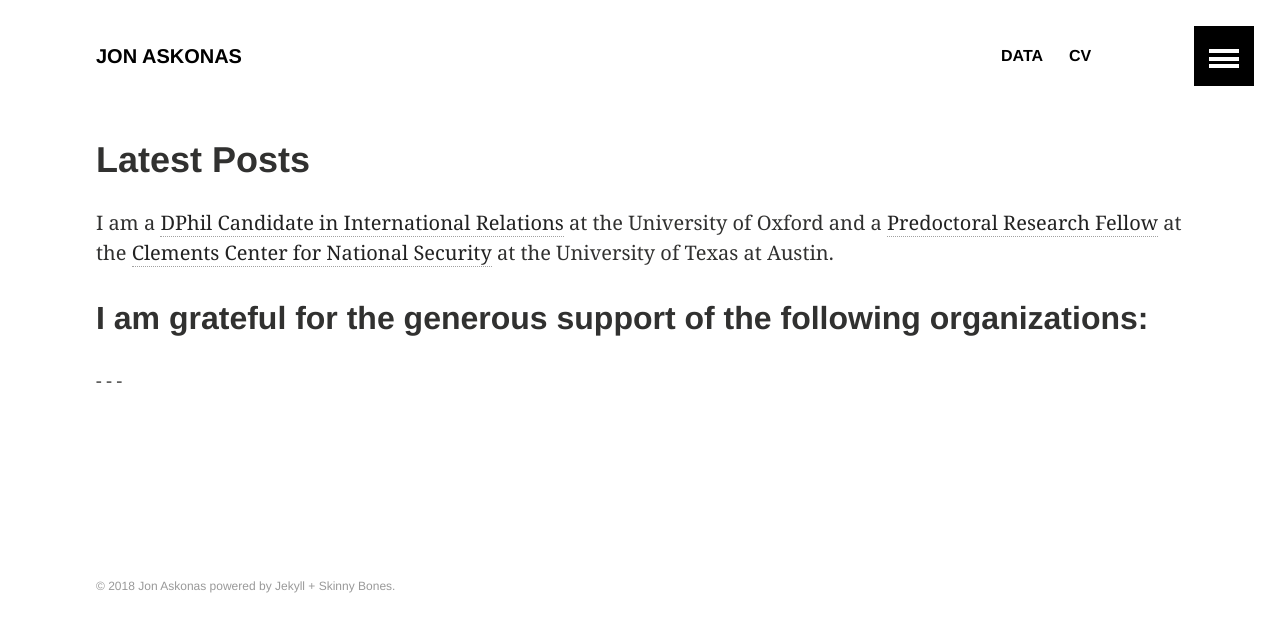
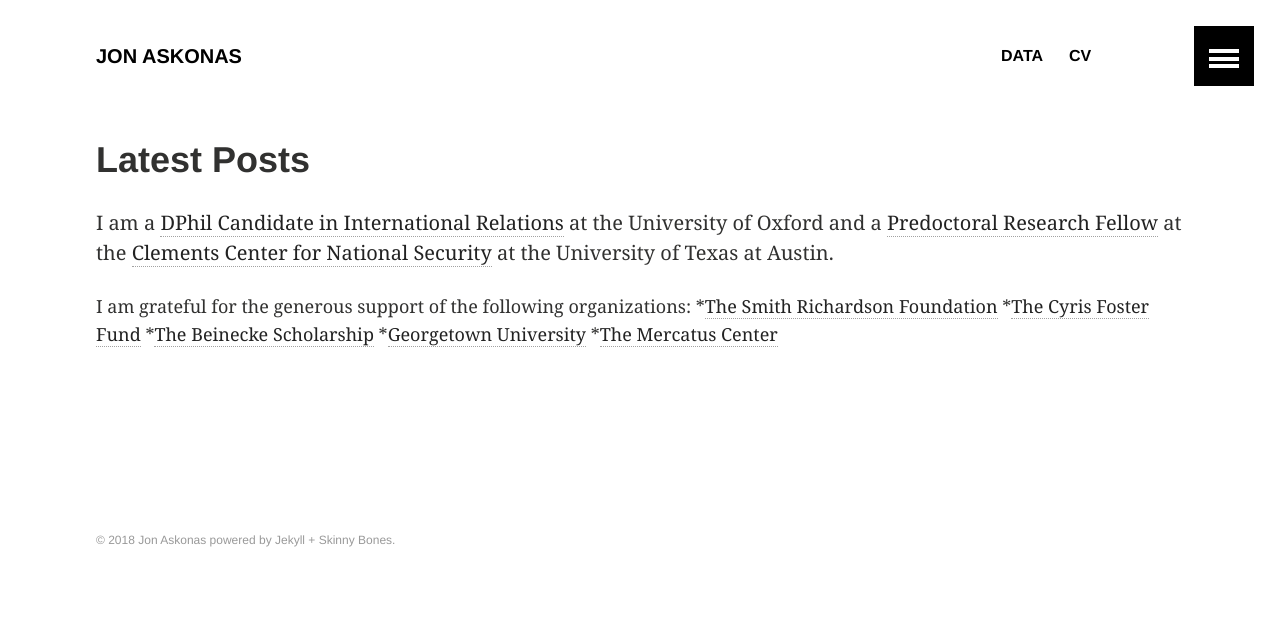
Before and after one commit to jaskonas/jaskonas.github.io, a Jekyll site: the page built from index.md, in a window 1280 px wide. Shown: the top 632 px of the page. Built offline with Jekyll 4.4.1, drawn with Linux system fonts in a browser that asks for light colours.

Commit message:
Grants List

```diff
--- a/index.md
+++ b/index.md
@@ -7,10 +7,12 @@ title: "Latest Posts"
 I am a [DPhil Candidate in International Relations](https://www.politics.ox.ac.uk/student-profile/jonathan-askonas.html) at the University of Oxford and a [Predoctoral Research Fellow](https://www.clementscenter.org/people/predoctoral-fellow/item/1199-jon-askonas) at the [Clements Center for National Security](http://www.clementscenter.org) at the University of Texas at Austin.
 
 I am grateful for the generous support of the following organizations:
--
--
--
--
+*[The Smith Richardson Foundation](https://www.srf.org/)
+*[The Cyris Foster Fund](www.politics.ox.ac.uk)
+*[The Beinecke Scholarship](http://fdnweb.org/beinecke/)
+*[Georgetown University](www.georgetown.edu)
+*[The Mercatus Center](https://www.mercatus.org/)
+
 
 <div class="tiles">
 {% for post in site.posts %}
```
